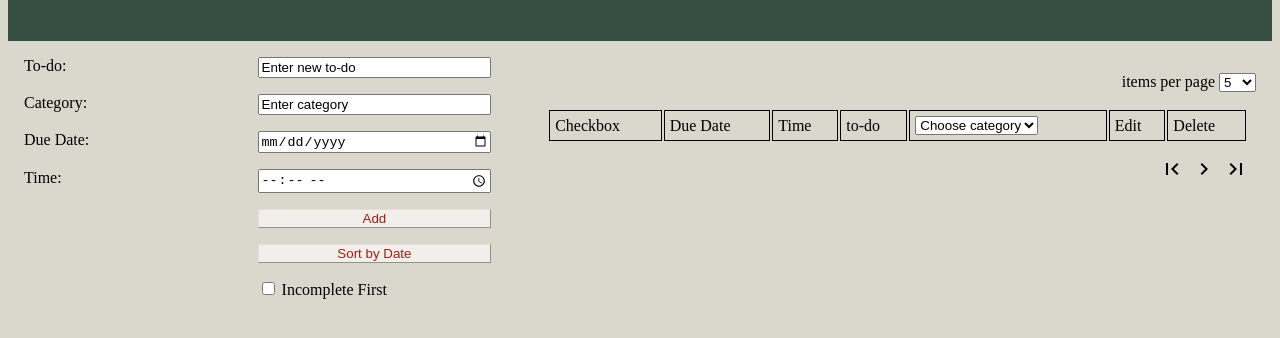
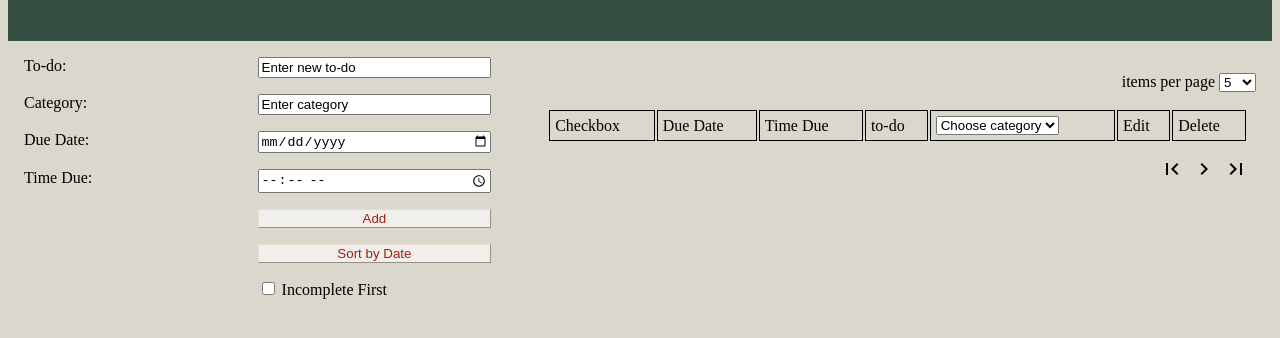
Before and after one commit to Dotodolist/Dotodolist.github.io, a plain HTML site: page index.html in a window 1280 px wide. Shown: the part 244-582 px from the top of the page. Drawn offline with Linux system fonts and the light colour scheme.

Commit message:
Update index.html

```diff
--- a/index.html
+++ b/index.html
@@ -30,7 +30,7 @@
 			</datalist>
 			<span>Due Date:</span>
 			<input type="date" id="dateInput">
-			<span>Time:</span>
+			<span>Time Due:</span>
 			<input type="time" id="timeInput">
 			<span></span>
 			<button id="addBtn">Add</button>
@@ -55,7 +55,7 @@
 			  <tr>
 				<td>Checkbox</td>
 				<td>Due Date</td>
-				<td>Time</td>
+				<td>Time Due</td>
 				<td>to-do</td>
 				<td>
 				  <select id="categoryFilter">
@@ -82,9 +82,9 @@
 					<option value="Personal"></option>
 					<option value="Work"></option>
 				</datalist>
-			<span>Date:</span>
+			<span>Due Date:</span>
 			<input type="date" id="todo-edit-date">
-			<span>Time:</span>
+			<span>Time Due:</span>
 			<input type="time" id="todo-edit-time">
 			<span></span>
 			<button id="changeBtn">Save Change</button>
```
